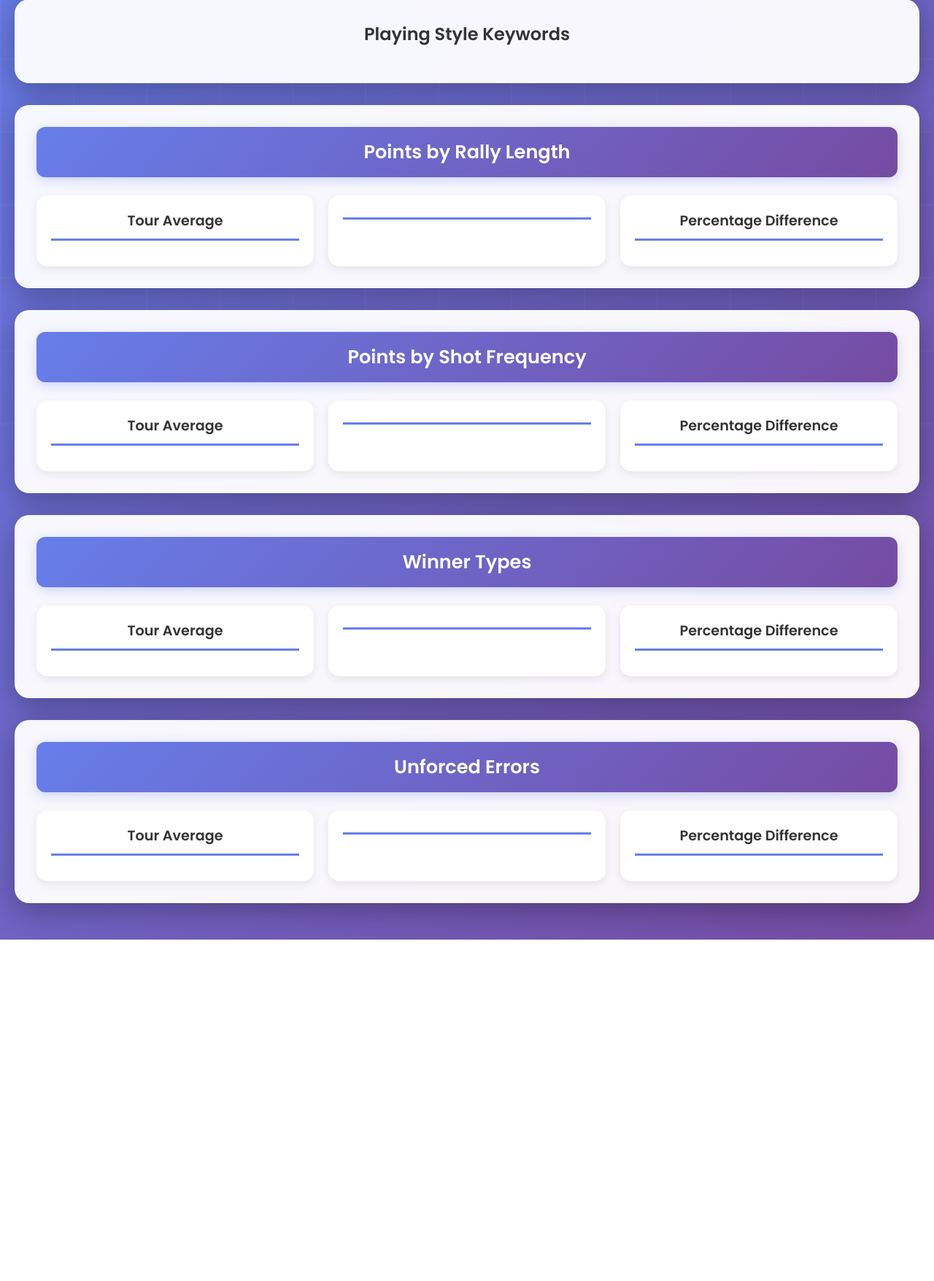
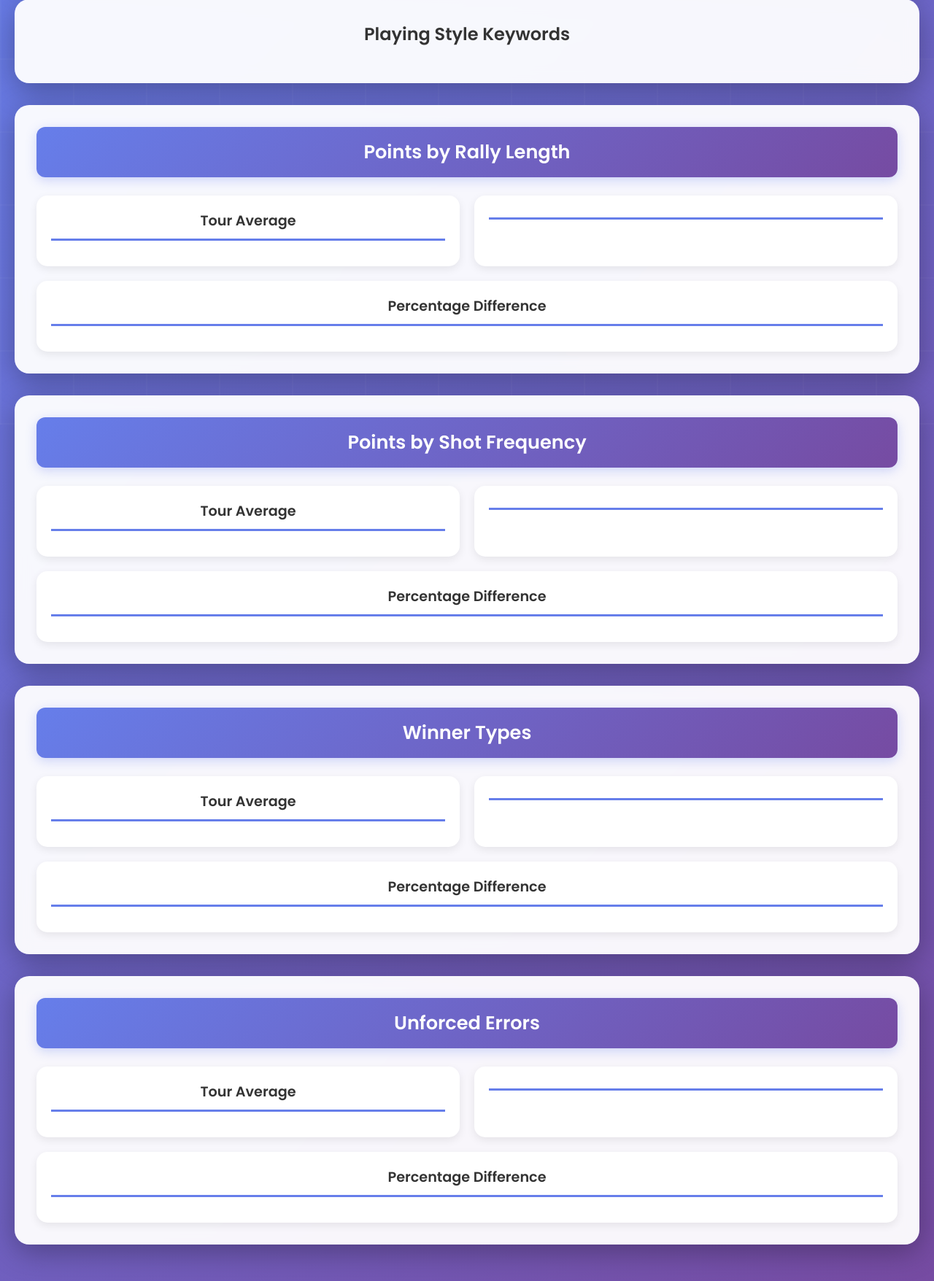
Before and after one commit to PSS128/Evaluating-Tennis-Styles, a Flask app: template templates/tennis_data.html in a window 1280 px wide. Shown: the part 218-1974 px from the top of the page at 73% size. Before the commit the page ends 1506 px from the top, so only its background shows below. Run offline with Flask 3, Linux system fonts and the light colour scheme; the template is opened without the code that fills it, so the values that code supplies are empty; parts of the project's set-up code (start-up, migrations or seed data) failed here and were passed over.

Commit message:
Tour Average and Player Stats are now displayed horizontally side-by-side

```diff
--- a/templates/tennis_data.html
+++ b/templates/tennis_data.html
@@ -147,7 +147,14 @@
 
         .tables-grid {
             display: grid;
-            grid-template-columns: repeat(auto-fit, minmax(320px, 1fr));
+            grid-template-columns: 1fr 1fr;
+            gap: 20px;
+            margin-bottom: 20px;
+        }
+
+        .tables-grid-full {
+            display: grid;
+            grid-template-columns: 1fr;
             gap: 20px;
         }
 
@@ -219,7 +226,8 @@
                 font-size: 1em;
             }
 
-            .tables-grid {
+            .tables-grid,
+            .tables-grid-full {
                 grid-template-columns: 1fr;
             }
 
@@ -278,6 +286,8 @@
                         {% endfor %}
                     </table>
                 </div>
+            </div>
+            <div class="tables-grid-full">
                 <div class="table-card">
                     <h3 class="table-header">Percentage Difference</h3>
                     <table>
@@ -320,6 +330,8 @@
                         {% endfor %}
                     </table>
                 </div>
+            </div>
+            <div class="tables-grid-full">
                 <div class="table-card">
                     <h3 class="table-header">Percentage Difference</h3>
                     <table>
@@ -361,6 +373,8 @@
                         {% endfor %}
                     </table>
                 </div>
+            </div>
+            <div class="tables-grid-full">
                 <div class="table-card">
                     <h3 class="table-header">Percentage Difference</h3>
                     <table>
@@ -404,6 +418,8 @@
                         {% endfor %}
                     </table>
                 </div>
+            </div>
+            <div class="tables-grid-full">
                 <div class="table-card">
                     <h3 class="table-header">Percentage Difference</h3>
                     <table>
```
